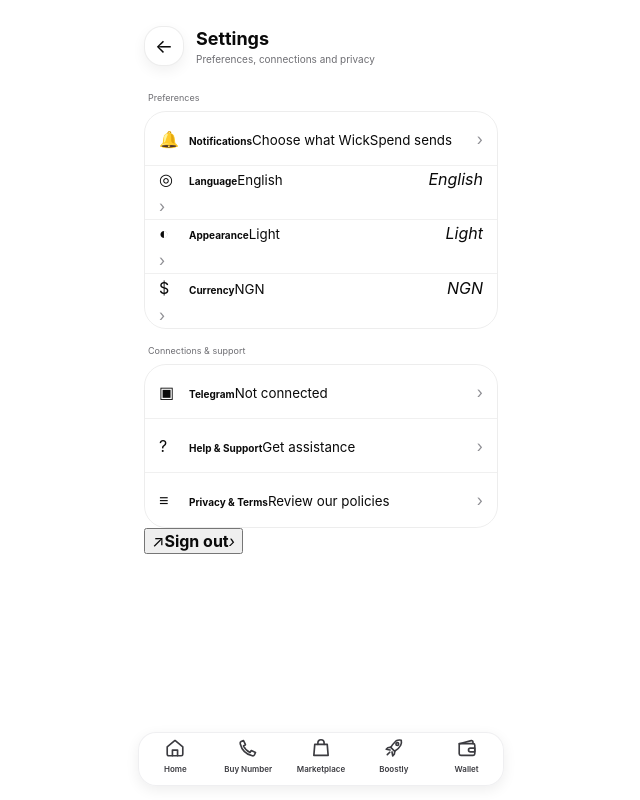
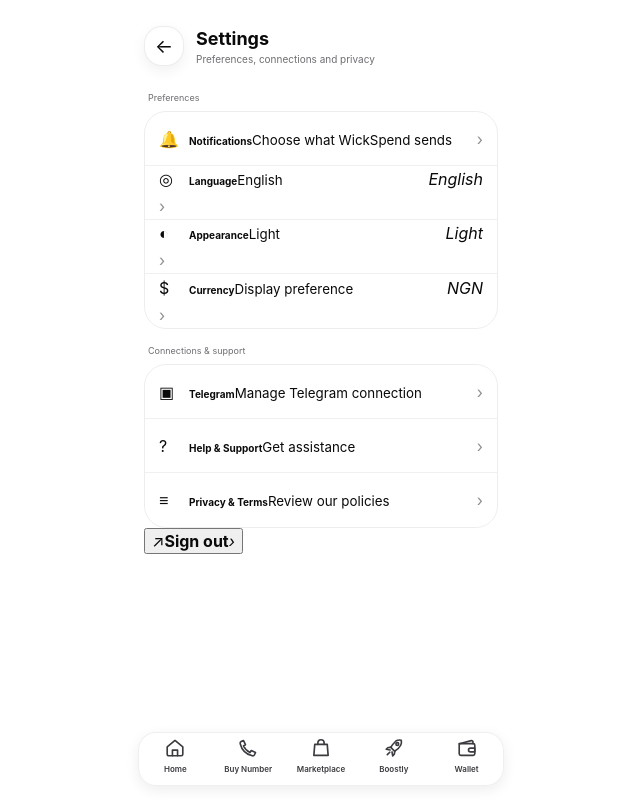
Before and after one commit to wis12dom34/-wickspend-web, a Next.js app: page /settings in a window 1280 px wide. Shown: the whole page, without its empty margins (319-959 px from the left). Built offline with nearby package versions, Linux system fonts and the light colour scheme; no server answers.

Commit message:
Fix settings currency and Telegram labels

```diff
--- a/app/settings/page.tsx
+++ b/app/settings/page.tsx
@@ -7,8 +7,8 @@ import {api} from "@/lib/api";
 import {clearSessionToken,getSessionToken} from "@/lib/session";
 
 export default function Settings(){
-  const router=useRouter(),[showSignOut,setShowSignOut]=useState(false),[busy,setBusy]=useState(false);
-  useEffect(()=>{const q=new URLSearchParams(window.location.search);if(q.get("signout")==="1")setShowSignOut(true)},[]);
+  const router=useRouter(),[showSignOut,setShowSignOut]=useState(false),[busy,setBusy]=useState(false),[displayCurrency,setDisplayCurrency]=useState("NGN");
+  useEffect(()=>{const q=new URLSearchParams(window.location.search);if(q.get("signout")==="1")setShowSignOut(true);const saved=localStorage.getItem("wickspend_display_currency");if(saved)setDisplayCurrency(saved)},[]);
   useEffect(()=>{if(!showSignOut)return;const onKey=(event:KeyboardEvent)=>{if(event.key==="Escape"&&!busy)setShowSignOut(false)};window.addEventListener("keydown",onKey);return()=>window.removeEventListener("keydown",onKey)},[showSignOut,busy]);
   async function signOut(){
     if(busy)return;
@@ -23,13 +23,13 @@ export default function Settings(){
         <Link className="profileRow settingsRow" href="/notification-preferences"><span aria-hidden="true">🔔</span><span><b>Notifications</b><small>Choose what WickSpend sends</small></span><i aria-hidden="true">›</i></Link>
         <div className="profileRow settingsRow" aria-disabled="true"><span aria-hidden="true">◎</span><span><b>Language</b><small>English</small></span><em>English</em><i aria-hidden="true">›</i></div>
         <div className="profileRow settingsRow" aria-disabled="true"><span aria-hidden="true">◐</span><span><b>Appearance</b><small>Light</small></span><em>Light</em><i aria-hidden="true">›</i></div>
-        <Link className="profileRow settingsRow" href="/wallet"><span aria-hidden="true">$</span><span><b>Currency</b><small>NGN</small></span><em>NGN</em><i aria-hidden="true">›</i></Link>
+        <Link className="profileRow settingsRow" href="/currency-balance"><span aria-hidden="true">$</span><span><b>Currency</b><small>Display preference</small></span><em>{displayCurrency}</em><i aria-hidden="true">›</i></Link>
       </div>
     </section>
     <section className="profileGroup settingsSupportGroup">
       <p>Connections &amp; support</p>
       <div className="profileRows">
-        <Link className="profileRow settingsRow" href="/telegram-connection"><span aria-hidden="true">▣</span><span><b>Telegram</b><small>Not connected</small></span><i aria-hidden="true">›</i></Link>
+        <Link className="profileRow settingsRow" href="/telegram-connection"><span aria-hidden="true">▣</span><span><b>Telegram</b><small>Manage Telegram connection</small></span><i aria-hidden="true">›</i></Link>
         <Link className="profileRow settingsRow" href="/help-support"><span aria-hidden="true">?</span><span><b>Help &amp; Support</b><small>Get assistance</small></span><i aria-hidden="true">›</i></Link>
         <div className="profileRow settingsRow" aria-disabled="true"><span aria-hidden="true">≡</span><span><b>Privacy &amp; Terms</b><small>Review our policies</small></span><i aria-hidden="true">›</i></div>
       </div>
```
